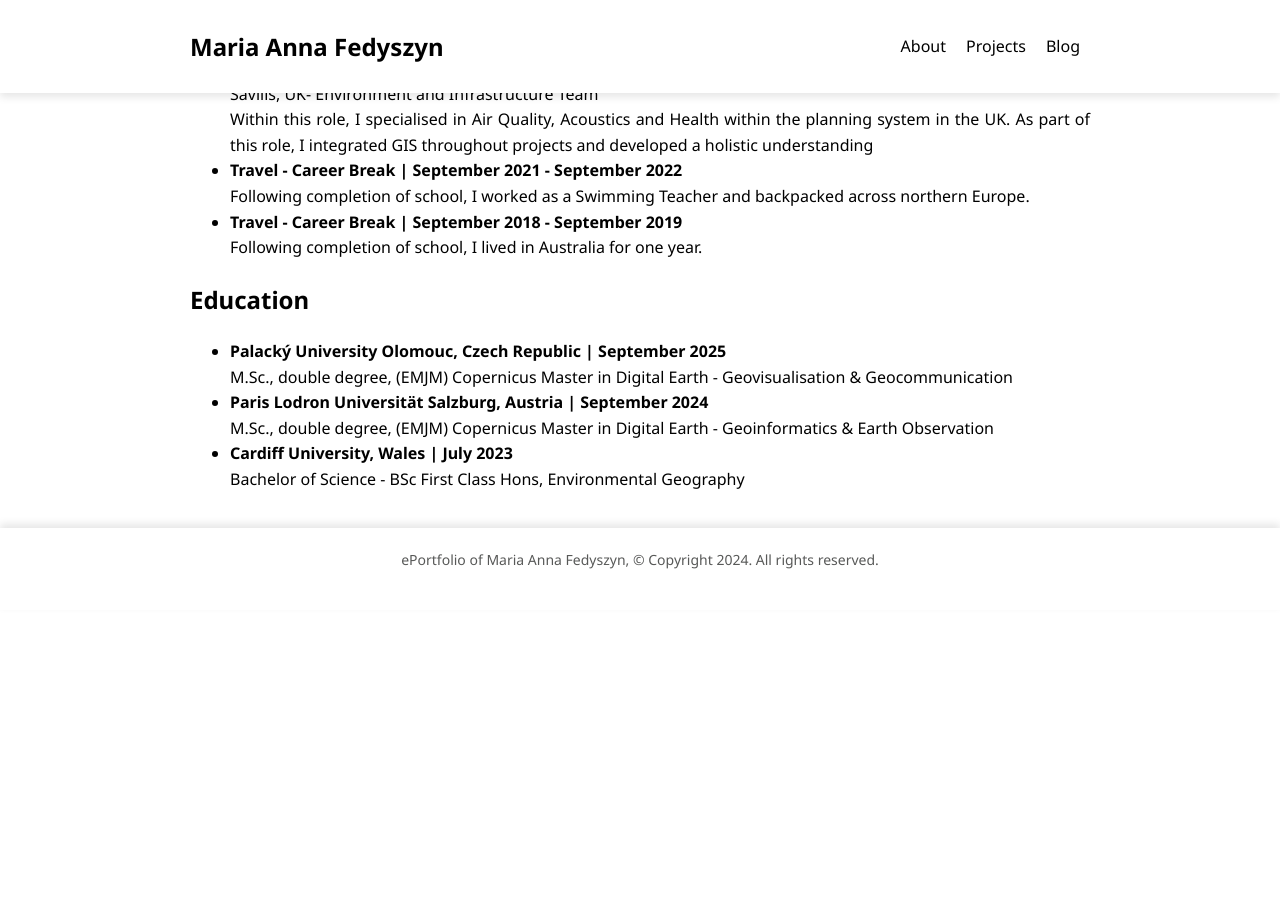
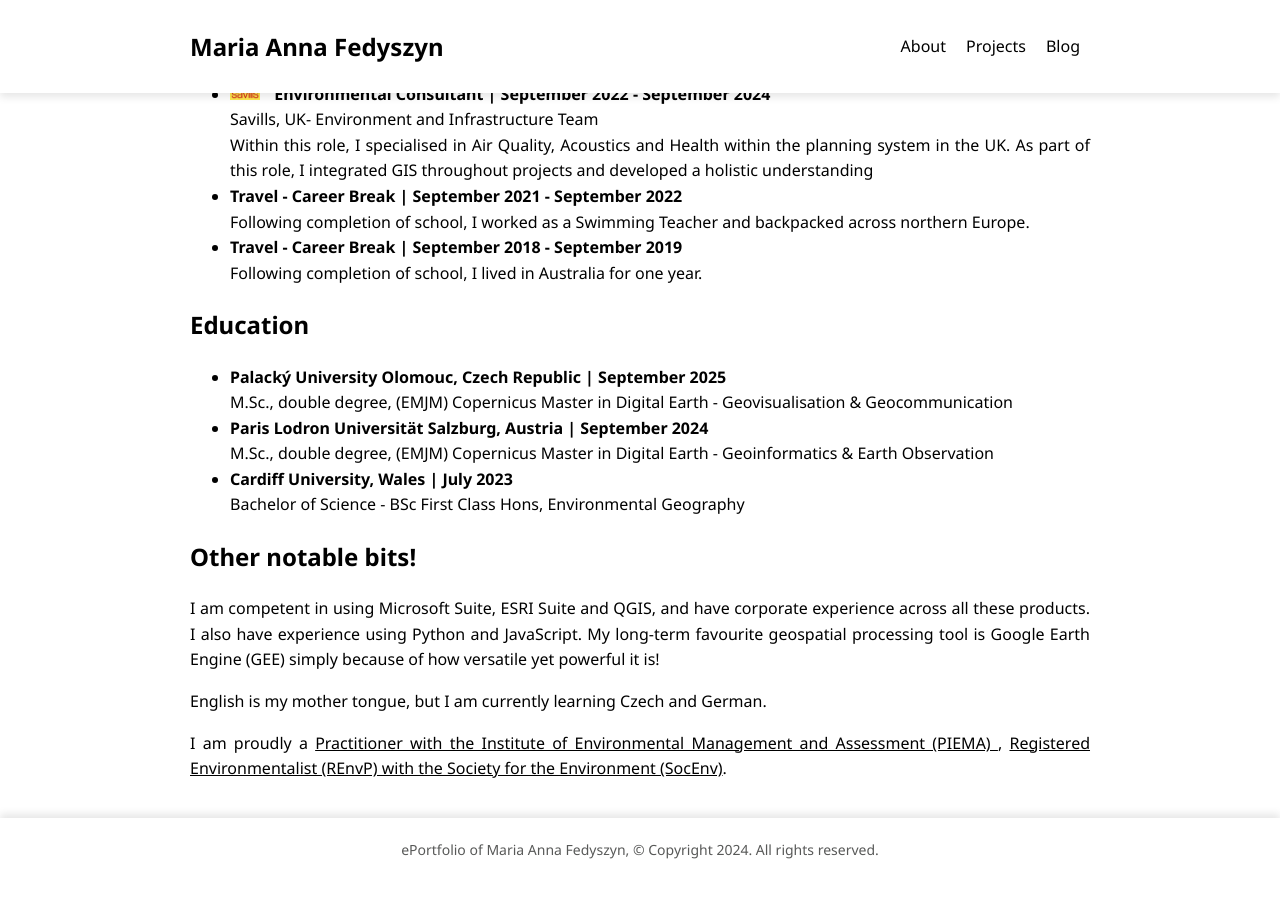
Before and after one commit to maria-anna-gis/maria-anna-gis.github.io, a Jekyll site: the page built from index.md, in a window 1280 px wide and 900 px high, scrolled down 925 px. Built offline with Jekyll 4.4.1, drawn with Linux system fonts in a browser that asks for light colours; before the commit the page ends 1535 px from its top, so only the background shows below that; some of the changed text lies outside the part shown.

Commit message:
Update index.md

```diff
--- a/index.md
+++ b/index.md
@@ -8,7 +8,7 @@ title: About
         <p>  Hello, I am Maria, Welcome to my portfolio!      </p>
 
     <p>I am a <a href="https://master-cde.eu/" rel="external nofollow noopener" target="_blank">EMJM Copernicus Master of Digital Earth</a> Student in my first year at Paris Lodron University of Salzburg. Here, I am developing a strong understanding of earth observation and geoinformatics. Next year, I will go to Palacký University Olomouc, Czech Republic, to specialize in Geovisualization and Geocommunication. </p>
-    <p>This course is proudly co-funded by the European Union, and I am honoured to be the holder of a full scholarship, as a reflection of my previous academic achievement and experiences.</p>
+    <p>This course is proudly co-funded by the European Union, and I am honoured to be the holder of a full scholarship, reflecting my previous academic achievements and experiences. Please click on the logos below to learn more about the CDE programme and its host universities.</p>
     <div class="cde_logos">
     <a href="https://master-cde.eu/" target="_blank">
          <img src="{{ "/assets/about/eu_pos.jpg" | relative_url }}" alt="Co-funded by the European Union" class="cde-logos">
@@ -71,3 +71,8 @@ title: About
         <br>Bachelor of Science - BSc First Class Hons, Environmental Geography
     </li>
 </ul>
+
+<h2>Other notable bits!</h2>
+<p> I am competent in using Microsoft Suite, ESRI Suite and QGIS, and have corporate experience across all these products. I also have experience using Python and JavaScript. My long-term favourite geospatial processing tool is Google Earth Engine (GEE) simply because of how versatile yet powerful it is! </p>
+<p> English is my mother tongue, but I am currently learning Czech and German. </p>
+<p> I am proudly a <a href="https://www.iema.net/" rel="external nofollow noopener" target="_blank">Practitioner with the Institute of Environmental Management and Assessment (PIEMA) </a>, <a href="https://socenv.org.uk/" rel="external nofollow noopener" target="_blank">Registered Environmentalist (REnvP) with the Society for the Environment (SocEnv)</a>.  </p>
```
